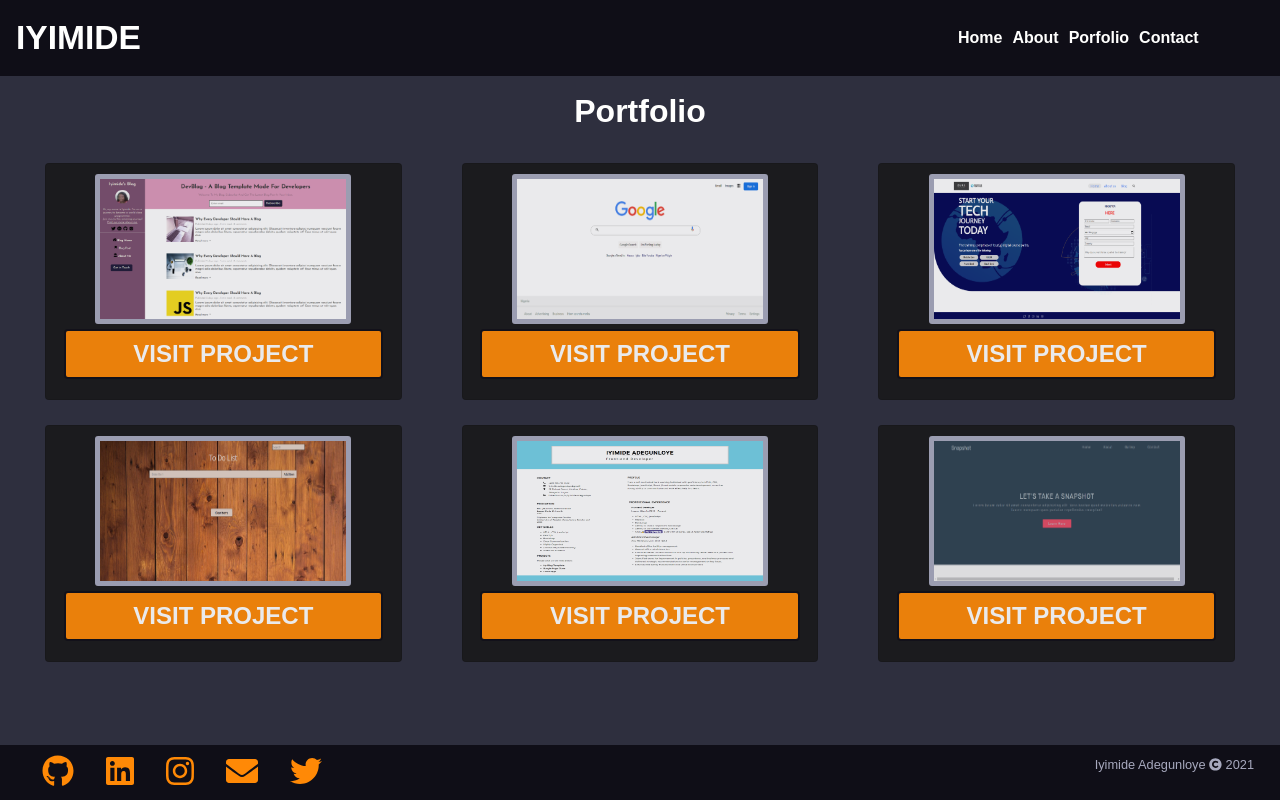
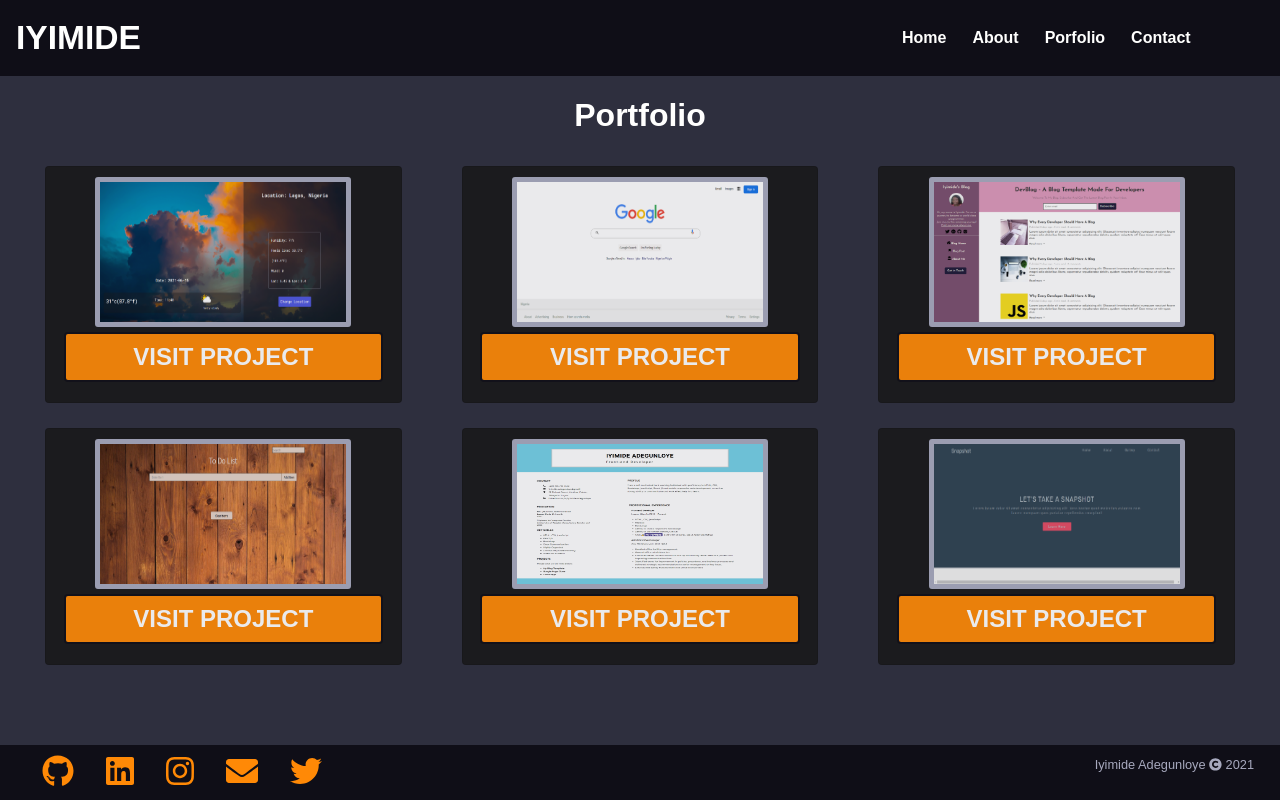
Before and after one commit to mide358/my-portfolio, a React (Create React App) app: page /Portfolio in a window 1280 px wide. Built offline with nearby package versions, Linux system fonts and the light colour scheme; what webfontloader would draw is missing.

Commit message:
refining of page

```diff
--- a/src/About.js
+++ b/src/About.js
@@ -1,32 +1,23 @@
-import React from 'react';
-import AboutImage from './AboutImage';
-import AboutContent from './AboutContent';
-import Row from 'react-bootstrap/Row'
-import Col from 'react-bootstrap/Col'
-
+import React from "react";
+import AboutImage from "./AboutImage";
+import AboutContent from "./AboutContent";
+import Row from "react-bootstrap/Row";
+import Col from "react-bootstrap/Col";
 
 const About = () => {
   return (
-    <Row className="about-group">
+    <Row className="about-group mt-5">
       <Col lg={5} className="about-me">
-      <AboutImage/>
+        <AboutImage />
       </Col>
 
-
-    <Col  lg={1}  className="lines d-none d-lg-block">
-
-    </Col>
-
+      <Col lg={1} className="lines d-none d-lg-block"></Col>
 
       <Col lg={6} className="abt-content">
         <AboutContent />
-
       </Col>
-
     </Row>
-
-
   );
-}
+};
 
 export default About;
--- a/src/AboutContent.js
+++ b/src/AboutContent.js
@@ -1,29 +1,28 @@
-import React from 'react';
-import Card from 'react-bootstrap/Card';
-
+import React from "react";
+import Card from "react-bootstrap/Card";
 
 const AboutContent = () => {
   return (
+    <Card
+      className="about-body mx-auto"
+      style={{ width: "26rem", height: "28rem" }}
+    >
+      <Card.Body>
+        <Card.Title>
+          <h2 className="d-none d-lg-block">About Me</h2>
+        </Card.Title>
 
-      <Card className="about-body " style={{ width: '26rem', height:'28rem' }}>
-  <Card.Body>
-    <Card.Title><h2 className="d-none d-lg-block">About Me</h2></Card.Title>
-
-    <Card.Text className="about-text">
-    Hi, I am <span className="myname">Iyimide. </span><br></br>I am a Front-end developer who specializes in creating exceptional and dynamic user experiences, web pages and  web applications.
-    I currently work with JavaScript, React JS, HTML, CSS and Bootstrap. <br></br>
-
-    I enjoy continuous learning and self development.
-
-    </Card.Text>
-
-  </Card.Body>
-</Card>
-
-
-
-
-   );
-}
+        <Card.Text className="about-text mx-auto">
+          Hi, I am <span className="myname">Iyimide. </span>
+          <br></br>I am a Front-end developer who specializes in creating
+          exceptional and dynamic user experiences, web pages and web
+          applications. I currently work with JavaScript, React JS, HTML, CSS
+          and Bootstrap. <br></br>I enjoy continuous learning and self
+          development.
+        </Card.Text>
+      </Card.Body>
+    </Card>
+  );
+};
 
 export default AboutContent;
--- a/src/Contact.js
+++ b/src/Contact.js
@@ -1,41 +1,37 @@
-import React from 'react';
-import Col from 'react-bootstrap/Col';
-import Row from 'react-bootstrap/Row';
-import Card from 'react-bootstrap/Card';
-import Container from 'react-bootstrap/Container';
+import React from "react";
+import Col from "react-bootstrap/Col";
+import Row from "react-bootstrap/Row";
+import Card from "react-bootstrap/Card";
+import Container from "react-bootstrap/Container";
 
 const Contact = () => {
   return (
-
     <Container fluid className="contact-main">
-       <Row >
-         <Col className="contact-head"  lg={5}>
-
-         <h2>Get in <span>Touch</span></h2>
+      <Row>
+        <Col className="contact-head mt-5" lg={5}>
+          <h2>
+            Get in <span>Touch</span>
+          </h2>
         </Col>
 
-         <Col className="contact-me"  lg={5}>
-         <Card className="contact-text" style={{ width: '26rem', height:'5rem' }}>
-           <Card.Text>
-          Email: iyimide.adegunloye@gmail.com
-           </Card.Text>
-
+        <Col className="contact-me" lg={5}>
+          <Card
+            className="contact-text"
+            style={{ width: "26rem", height: "5rem" }}
+          >
+            <Card.Text>Email: iyimide.adegunloye@gmail.com</Card.Text>
           </Card>
           <br></br>
-         <Card className="contact-text" style={{ width: '26rem', height:'5rem' }}>
-           <Card.Text>
-         Phone: +234 7057454542 /
-                +234 7080855800
-           </Card.Text>
-
+          <Card
+            className="contact-text"
+            style={{ width: "26rem", height: "5rem" }}
+          >
+            <Card.Text>Phone: +234 7057454542 / +234 7080855800</Card.Text>
           </Card>
         </Col>
-
       </Row>
-
-
     </Container>
   );
-}
+};
 
 export default Contact;
--- a/src/Navbar.js
+++ b/src/Navbar.js
@@ -1,32 +1,41 @@
-import React from 'react';
-import Navbar from 'react-bootstrap/Navbar';
-import Nav from 'react-bootstrap/Nav';
-import { Link } from 'react-router-dom';
-
-
-
-
-
-
-
+import React from "react";
+import { Navbar, Nav } from "react-bootstrap";
+import { Link } from "react-router-dom";
 
 const TheNav = () => {
   return (
-    <Navbar collapseOnSelect className="navigation" bg="light" expand="lg" >
-  <Navbar.Brand style={{color:"#fffffe", fontSize:"2.1rem", fontWeight:'bolder'}} href="/about" >IYIMIDE</Navbar.Brand>
+    <Navbar
+      collapseOnSelect
+      className="navigation"
+      bg="light"
+      expand="lg"
+      fixed="top"
+    >
+      <Navbar.Brand
+        style={{ color: "#fffffe", fontSize: "2.1rem", fontWeight: "bolder" }}
+        href="/about"
+      >
+        IYIMIDE
+      </Navbar.Brand>
       <Navbar.Toggle aria-controls="responsive-navbar-nav" />
       <Navbar.Collapse id="responsive-navbar-nav">
-
         <Nav className="ml-auto all-link">
-      <Link id="link"  to="/" exact="true"  >Home</Link>
-      <Link  id="link" to="/about" >About </Link>
-      <Link  id="link" to="/portfolio" >Porfolio</Link>
-      <Link  id="link" to="/contact" >Contact</Link>
-
+          <Nav.Link id="link" eventKey={1} as={Link} to="/" exact="true">
+            Home
+          </Nav.Link>
+          <Nav.Link id="link" eventKey={2} as={Link} to="/about">
+            About
+          </Nav.Link>
+          <Nav.Link id="link" eventKey={3} as={Link} to="/portfolio">
+            Porfolio
+          </Nav.Link>
+          <Nav.Link id="link" eventKey={4} as={Link} to="/contact">
+            Contact
+          </Nav.Link>
         </Nav>
       </Navbar.Collapse>
     </Navbar>
   );
-}
+};
 
 export default TheNav;
--- a/src/Portfolio.js
+++ b/src/Portfolio.js
@@ -1,42 +1,72 @@
-import React from 'react';
-import Container from 'react-bootstrap/Container'
-import Card from 'react-bootstrap/Card';
-import CardDeck from 'react-bootstrap/CardDeck';
-import Col from 'react-bootstrap/Col'
-import PortfolioButton from './PortfolioButton'
-import Project1 from './images/prog1.png';
-import Project2 from './images/prog2.png';
-import Project3 from './images/landingPage.png';
-import Project4 from './images/todo-app.png';
-import Project5 from './images/Iyimides-CV.png';
-import Project6 from './images/snapshot.png';
+import React from "react";
+import Container from "react-bootstrap/Container";
+import Card from "react-bootstrap/Card";
+import CardDeck from "react-bootstrap/CardDeck";
+import Col from "react-bootstrap/Col";
+import PortfolioButton from "./PortfolioButton";
+import Project1 from "./images/weather.png";
+import Project2 from "./images/prog2.png";
+import Project3 from "./images/prog1.png";
+import Project4 from "./images/todo-app.png";
+import Project5 from "./images/Iyimides-CV.png";
+import Project6 from "./images/snapshot.png";
 const Portfolio = () => {
   return (
-    <Container  fluid className="portfolio-main" style={{backgroundColor:'#2e2f3e' }}>
-
-      <h2 className="d-none d-md-block">Portfolio</h2>
-
+    <Container
+      fluid
+      className="portfolio-main mt-5"
+      style={{ backgroundColor: "#2e2f3e" }}
+    >
+      <h2 className="d-none d-md-block pt-5">Portfolio</h2>
 
       <CardDeck className="port-row row-one">
         <Col lg={4}>
-     <Card className="port-col" >
-      <Card.Img src={Project1} className=" d-block portfolio-img" alt="..." />
-      <a target="_blank" rel='noreferrer' href="https://digital-initiative-midew2.netlify.app/"><PortfolioButton/></a>
-
+          <Card className="port-col">
+            <Card.Img
+              src={Project1}
+              className=" d-block portfolio-img"
+              alt="..."
+            />
+            <a
+              target="_blank"
+              rel="noreferrer"
+              href="https://grp2-weather.netlify.app/"
+            >
+              <PortfolioButton />
+            </a>
           </Card>
         </Col>
         <Col lg={4}>
-     <Card className="port-col" >
-      <Card.Img src={Project2} className="d-block portfolio-img" alt="..."/>
-      <a id="test" target="_blank" rel='noreferrer' href="https://digital-initiative-midew2-2.netlify.app/"><PortfolioButton/></a>
-
+          <Card className="port-col">
+            <Card.Img
+              src={Project2}
+              className="d-block portfolio-img"
+              alt="..."
+            />
+            <a
+              id="test"
+              target="_blank"
+              rel="noreferrer"
+              href="https://digital-initiative-midew2-2.netlify.app/"
+            >
+              <PortfolioButton />
+            </a>
           </Card>
         </Col>
         <Col lg={4}>
-       <Card className="port-col" >
-        <Card.Img src={Project3} className=" d-block portfolio-img" alt="..."/>
-        <a target="_blank" rel='noreferrer' href="https://team-human-torch.netlify.app/"><PortfolioButton/></a>
-
+          <Card className="port-col">
+            <Card.Img
+              src={Project3}
+              className=" d-block portfolio-img"
+              alt="..."
+            />
+            <a
+              target="_blank"
+              rel="noreferrer"
+              href="https://digital-initiative-midew2.netlify.app/"
+            >
+              <PortfolioButton />
+            </a>
           </Card>
         </Col>
       </CardDeck>
@@ -44,34 +74,57 @@ const Portfolio = () => {
       {/*  */}
 
       <CardDeck className="port-row">
-        <Col lg={4} >
-      <Card className="port-col" >
-      <Card.Img src={Project4} className=" d-block portfolio-img" alt="..."/>
-      <a target="_blank" rel='noreferrer' href="https://mide-todo-app.netlify.app/"><PortfolioButton/></a>
-
-
+        <Col lg={4}>
+          <Card className="port-col">
+            <Card.Img
+              src={Project4}
+              className=" d-block portfolio-img"
+              alt="..."
+            />
+            <a
+              target="_blank"
+              rel="noreferrer"
+              href="https://mide-todo-app.netlify.app/"
+            >
+              <PortfolioButton />
+            </a>
           </Card>
         </Col>
         <Col lg={4}>
-       <Card className="port-col" >
-        <Card.Img src={Project5} className=" d-block portfolio-img" alt="..."/>
-        <a target="_blank" rel='noreferrer' href="https://mide358.github.io/iyimides-cv/"><PortfolioButton/></a>
-
-
+          <Card className="port-col">
+            <Card.Img
+              src={Project5}
+              className=" d-block portfolio-img"
+              alt="..."
+            />
+            <a
+              target="_blank"
+              rel="noreferrer"
+              href="https://mide358.github.io/iyimides-cv/"
+            >
+              <PortfolioButton />
+            </a>
           </Card>
-      </Col >
+        </Col>
         <Col lg={4}>
-     <Card className="port-col" >
-      <Card.Img src={Project6} className=" d-block portfolio-img" alt= "..."/>
-        <a target="_blank" rel='noreferrer' href="https://snapshot-design.netlify.app/"><PortfolioButton/></a>
-
+          <Card className="port-col">
+            <Card.Img
+              src={Project6}
+              className=" d-block portfolio-img"
+              alt="..."
+            />
+            <a
+              target="_blank"
+              rel="noreferrer"
+              href="https://snapshot-design.netlify.app/"
+            >
+              <PortfolioButton />
+            </a>
           </Card>
         </Col>
       </CardDeck>
-
-
     </Container>
   );
-}
+};
 
 export default Portfolio;
--- a/src/index.css
+++ b/src/index.css
@@ -6,6 +6,7 @@ html {
   width: 100%;
   margin: 0;
   padding: 0;
+  overflow: auto;
 }
 .all-link {
   margin-right: 5%;
@@ -40,7 +41,7 @@ a {
   color: #fff !important;
   display: block;
   line-height: 2;
-  padding-bottom: 5%;
+  padding-bottom: 6% !important;
 }
 #bground {
   background: rgba(10, 10, 10, 0.4);
@@ -59,12 +60,12 @@ a {
 .home-text p {
   color: white !important;
   display: block;
-  font-size: 1.3rem;
+  font-size: 1.4rem;
   font-weight: lighter;
 }
 #first-text {
-  font-size: 1rem;
-  font-weight: bold;
+  word-spacing: 2px;
+  font-size: 1.2rem;
 }
 #second-text {
   font-size: 1.9rem;
@@ -99,14 +100,16 @@ a {
   color: #fffffe;
   border-color: #ff8906;
   font-weight: bold;
-  margin-top: 50px;
+  margin-top: 30px;
   font-weight: bold;
-  padding: 15px;
+  padding: 8px 15px;
   font-size: 1.5rem;
+  border-radius: 4px !important;
 }
 .btn-home:hover {
   background-color: #a7a9be;
   border: 1px solid #ff8906;
+  border-radius: 4px;
 }
 .btn-home a:link {
   text-decoration: none;
@@ -114,7 +117,7 @@ a {
 
 /* styling the about page */
 .about-group {
-  margin: 0;
+  margin-top: 5% !important;
   padding-top: 40px;
 }
 .about-me {
@@ -347,19 +350,21 @@ a {
     font-size: 1rem;
     font-weight: 200;
     line-height: 1.2;
-    background: rgba(10, 10, 10, 0.3);
-    padding-bottom: 30%;
+    margin-bottom: 7%;
   }
   .home-text p {
+    padding-top: 10px !important;
     font-size: 0.9rem;
   }
   #first-text {
     font-size: 0.7rem;
+    font-weight: 300 !important;
   }
   #second-text {
     font-size: 1rem;
-    font-weight: lighter;
-    padding-bottom: 0;
+    font-weight: lighter !important;
+    padding-bottom: 10px;
+    line-height: 1.2rem;
   }
   .btn-home {
     padding: 10px;
@@ -367,6 +372,7 @@ a {
     margin-top: 20px;
     background-color: #ff8906;
     border: 1px solid #a7a9be;
+    margin-bottom: 20px;
   }
   .popup-box {
     top: 35%;
@@ -410,9 +416,7 @@ a {
     padding-bottom: 20% !important;
     justify-content: center !important;
   }
-  .abt-content {
-    margin: auto;
-  }
+
   .myjob {
     margin-top: 0;
   }
@@ -442,13 +446,17 @@ a {
 
 @media only screen and (min-width: 768px) and (max-width: 968px) {
   .home-text {
-    padding-bottom: 8%;
+    margin-top: 20% !important;
   }
   .home-text h1 > span {
     font-size: 0.7em;
   }
   #second-text {
     font-size: 1.5rem;
+  }
+  .btn-home {
+    font-size: 1rem;
+    margin-top: 20px;
   }
   .about-me img {
     width: 25vh;
@@ -460,22 +468,21 @@ a {
   }
 
   .aboutimgcard {
+    margin-top: 10%;
     width: 15rem !important;
     height: 18rem !important;
     background-color: #0f0e17;
     border: none;
   }
   .about-body {
-    width: 18rem !important;
+    width: 20rem !important;
     height: 32rem !important;
     margin-top: 5%;
   }
   .about-group {
     padding-bottom: 20% !important;
   }
-  .abt-content {
-    margin-left: 30% !important;
-  }
+
   .myjob {
     display: none;
   }
```
Also changed, not shown: src/Home.js (+29 -23 lines), src/images/dev.jpg (added), src/images/weather.png (added). Lines whose indentation alone changed are shown as unchanged.
